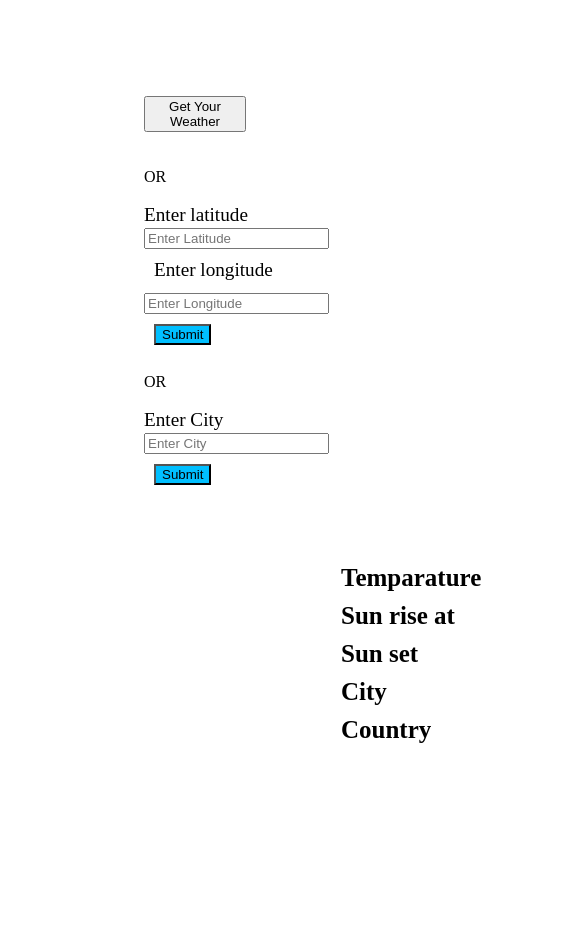
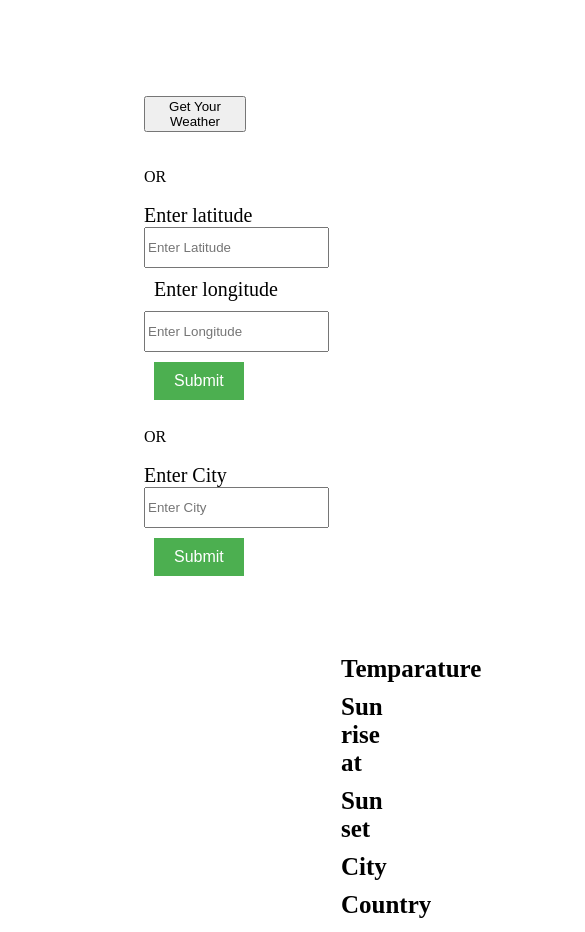
Before and after one commit to makki24/Weather_forecast, a website: page public/index.html in a window 390 px wide. Shown: the top 932 px of the page, 585 px wide, since content can reach past the window. Before the commit the page ends 844 px from the top, so only its background shows below. Drawn offline with Linux system fonts and the light colour scheme.

Commit message:
fixed responsiveness

```diff
--- a/public/index.html
+++ b/public/index.html
@@ -15,27 +15,29 @@
     <div>OR</div>
     <br />
     <form id='form' class="form" onsubmit="getData();return false;">
-        <span style="width:150px ;display: inline-block">Enter latitude </span> <input type="text" placeholder="Enter Latitude" id="lat" name="lat"/>
-        <span style="width:150px ;display: inline-block; margin:10px">Enter longitude </span><input type="text" placeholder="Enter Longitude" id="lon" name="lon"/>
+        <span style="width:150px ;display: inline-block">Enter latitude </span> <input class="entry" type="text"
+                placeholder="Enter Latitude" id="lat" name="lat"/>
+        <span style="width:150px ;display: inline-block; margin:10px">Enter longitude </span><input class="entry"
+                type="text" placeholder="Enter Longitude" id="lon" name="lon"/>
         <button type="submit" class="sbt" style="margin:10px"> Submit </button>
     </form>
     <br />
     <div>OR</div>
     <br />
      <form id='place' class="form" onsubmit="getDataforCity();return false;">
-        <span style="width:150px ;display: inline-block">Enter City </span> <input type="text" placeholder="Enter City" id="city_" name="city_"/>
+        <span style="width:150px ;display: inline-block";   >Enter City </span> <input type="text" class="entry" placeholder="Enter City" id="city_" name="city_"/>
         <button type="submit" class="sbt" style="margin: 10px"> Submit </button>
     </form>
     <br /><br/>
     <div class="main">
         <div><img src="" id="icon"/><span id="desc" style="position: absolute; left: 4.8in; margin-top: 25px; color: darkmagenta"></span></div>
-        <div><span style= "margin:5px; width: 300px; display:inline-block;">Temparature </span> <span id="temp" style="margin-left: 2.8in"></span></div>
-        <div><span style= "margin:5px; width: 300px; display:inline-block;">Sun rise at </span> <span id="rise" style="margin-left:2.8in"></span></div>
-        <div><span style= "margin:5px; width: 300px; display:inline-block;">Sun set </span> <span id="set" style="margin-left:2.8in"></span></div>
-        <div><span style= "margin:5px; width: 300px; display:inline-block;">City </span> <span id="city" style="margin-left:2.8in"></span></div>
-        <div><span style= "margin:5px; width: 300px; display:inline-block;">Country </span> <span id="country" style="margin-left:2.8in"></span><span>
+        <div style="display: flex"><span style= "margin:5px; width: 300px; flex: 1;">Temparature </span> <span id="temp" style="flex:1"></span></div>
+        <div style="display: flex"><span style= "margin:5px; width: 300px; flex: 1">Sun rise at </span> <span id="rise" style="flex: 1"></span></div>
+        <div style="display:flex;"><span style= "margin:5px; width: 300px; flex: 1">Sun set </span> <span id="set" style="flex: 1"></span></div>
+        <div style="display:flex;"><span style= "margin:5px; width: 300px; flex: 1">City </span> <span id="city" style="flex: 1"></span></div>
+        <div style="display:flex;"><span style= "margin:5px; width: 300px; flex: 1">Country </span> <span style="flex: 1"><span id="country"></span><span>
             <img src="" width="25px" id="flg" />
-        </span></div>
+        </span></span></div>
     </div>
     <script src="script.js"></script>
 </body>
--- a/public/styles.css
+++ b/public/styles.css
@@ -18,12 +18,24 @@ body
 
 .sbt
 {
-    background-color: deepskyblue;
+  background-color: #4CAF50; /* Green */
+  border: none;
+  color: white;
+  padding: 10px 20px;
+  text-align: center;
+  text-decoration: none;
+  display: inline-block;
+  font-size: 16px;
 }
 
 .form
 {
-    font-size: larger;
+    font-size: 20px;
+}
+
+.entry
+{
+    height: 35px;
 }
 
 /*
```
